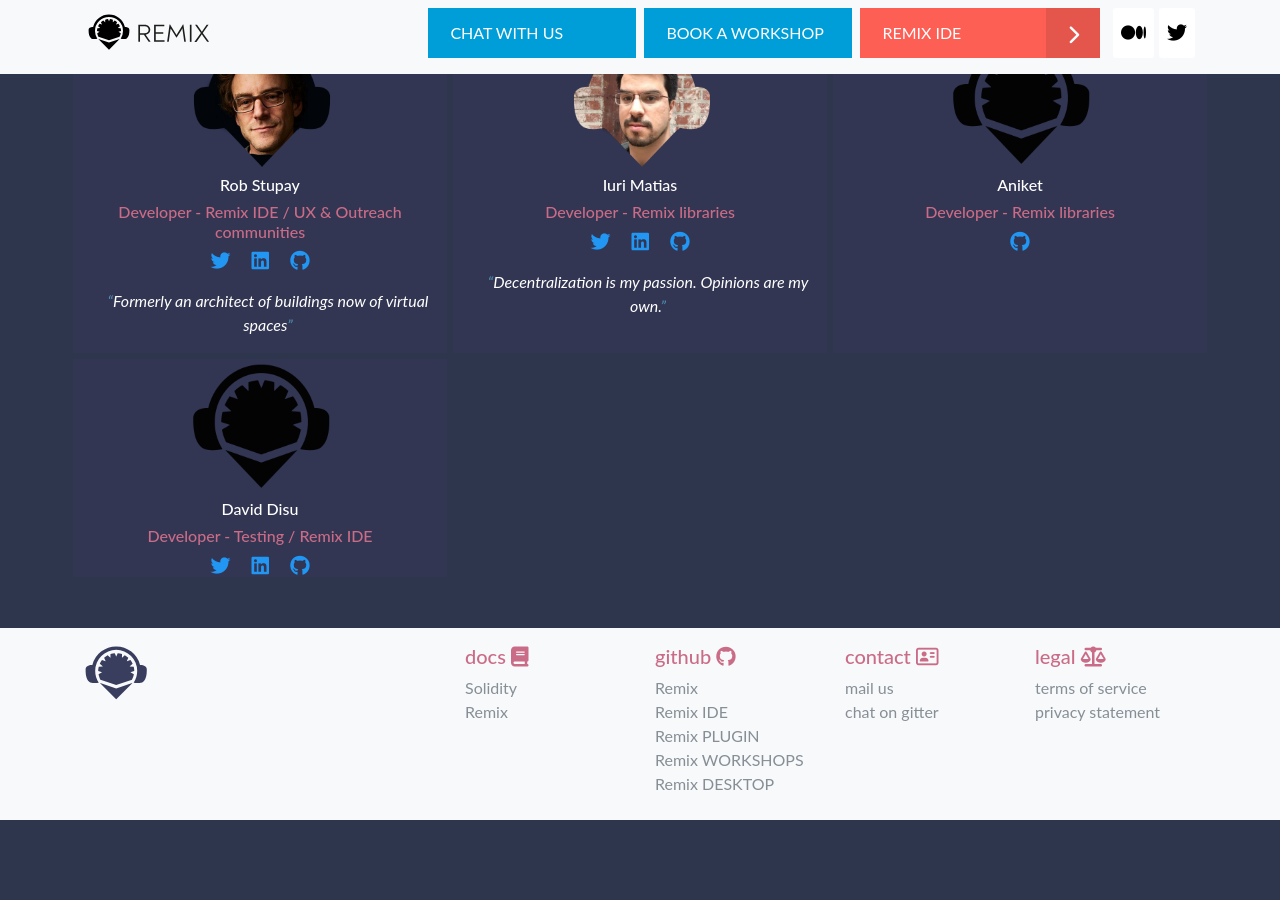
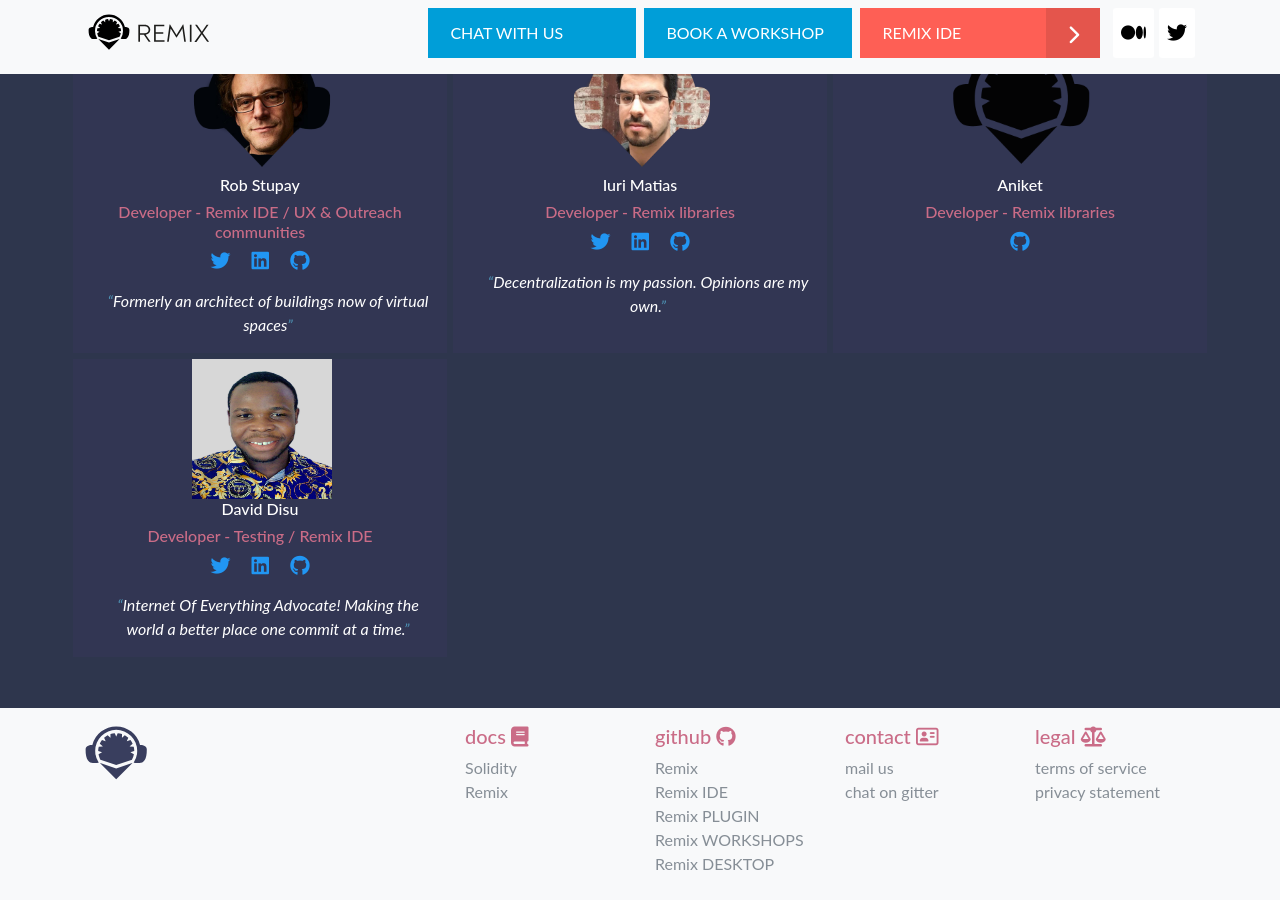
Before and after one commit to ethereum/remix-website, a Jekyll site: the page built from index.html, in a window 1280 px wide and 900 px high, scrolled down 3564 px. Built offline with Jekyll 4.4.1, drawn with Linux system fonts in a browser that asks for light colours; nearby versions of some CDN libraries; before the commit the page ends 4384 px from its top, so only the background shows below that.

Commit message:
David Disu's Profile

```diff
--- a/_data/team.yml
+++ b/_data/team.yml
@@ -42,9 +42,9 @@
     github: https://github.com/Aniket-Engg
     img: /assets/imgs/team/remix_logo.png
   - name: David Disu
-    bio:
+    bio: Internet Of Everything Advocate! Making the world a better place one commit at a time.
     position: Developer - Testing / Remix IDE
     github: https://github.com/ioedeveloper
     twitter: https://twitter.com/ioedeveloper
     linkedin: https://www.linkedin.com/in/ioedeveloper/
-    img: /assets/imgs/team/remix_logo.png
+    img: /assets/imgs/team/david.jpg
```
Also changed, not shown: assets/imgs/team/david.jpg (added).
